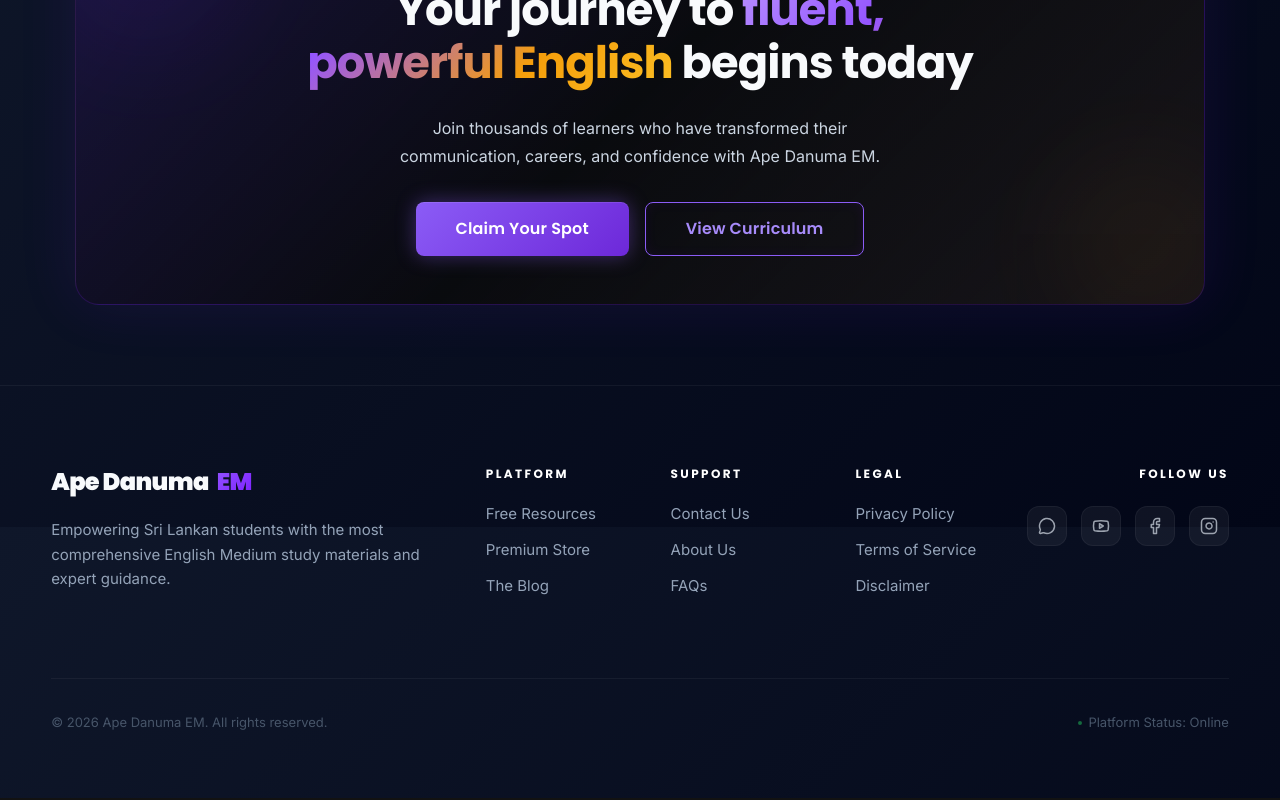
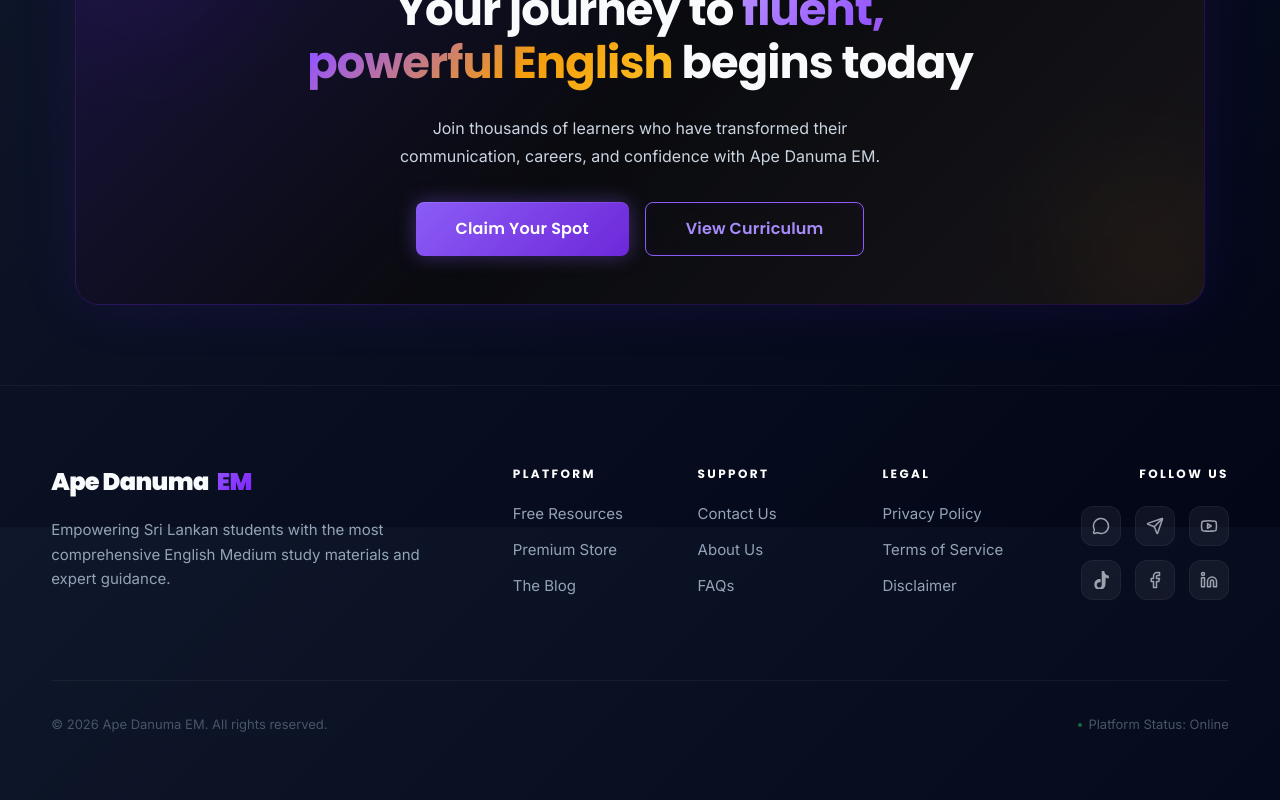
Before and after one commit to ushan829/apedanuma-platform, a Next.js app: page / in a window 1280 px wide. Shown: the part 1873-2673 px from the top of the page. Built offline with nearby package versions, Linux system fonts and the light colour scheme; no server answers.

Commit message:
social media links

```diff
--- a/src/components/layout/Footer.tsx
+++ b/src/components/layout/Footer.tsx
@@ -1,7 +1,7 @@
 "use client";
 
 import Link from "next/link";
-import { Facebook, Instagram, Youtube, MessageCircle } from "lucide-react";
+import { Facebook, Instagram, Youtube, MessageCircle, Send, Linkedin } from "lucide-react";
 
 export default function Footer() {
   const currentYear = new Date().getFullYear();
@@ -64,18 +64,26 @@ export default function Footer() {
           {/* ── Social Media ── */}
           <div className="flex flex-col gap-6 items-center lg:items-end lg:text-right">
             <h4 className="text-xs font-bold uppercase tracking-[0.2em] text-white">Follow Us</h4>
-            <div className="flex items-center justify-center lg:justify-end gap-3.5">
-              <a href="#" className="p-2.5 rounded-xl border border-white/5 bg-white/5 hover:bg-white/10 hover:border-white/20 transition-all group" aria-label="WhatsApp">
+            <div className="grid grid-cols-3 gap-3.5">
+              <a href="https://whatsapp.com/channel/0029VacAw2rHwXb5SN6oqI0N" target="_blank" rel="noopener noreferrer" className="p-2.5 rounded-xl border border-white/5 bg-white/5 hover:bg-white/10 hover:border-white/20 transition-all group" aria-label="WhatsApp">
                 <MessageCircle size={18} className="text-gray-400 group-hover:text-green-400 transition-colors" />
               </a>
-              <a href="#" className="p-2.5 rounded-xl border border-white/5 bg-white/5 hover:bg-white/10 hover:border-white/20 transition-all group" aria-label="YouTube">
+              <a href="https://t.me/ApeDanumaOfficial" target="_blank" rel="noopener noreferrer" className="p-2.5 rounded-xl border border-white/5 bg-white/5 hover:bg-white/10 hover:border-white/20 transition-all group" aria-label="Telegram">
+                <Send size={18} className="text-gray-400 group-hover:text-blue-400 transition-colors" />
+              </a>
+              <a href="https://www.youtube.com/@Ape_Danuma" target="_blank" rel="noopener noreferrer" className="p-2.5 rounded-xl border border-white/5 bg-white/5 hover:bg-white/10 hover:border-white/20 transition-all group" aria-label="YouTube">
                 <Youtube size={18} className="text-gray-400 group-hover:text-red-500 transition-colors" />
               </a>
-              <a href="#" className="p-2.5 rounded-xl border border-white/5 bg-white/5 hover:bg-white/10 hover:border-white/20 transition-all group" aria-label="Facebook">
+              <a href="https://www.tiktok.com/@ape_danuma" target="_blank" rel="noopener noreferrer" className="p-2.5 rounded-xl border border-white/5 bg-white/5 hover:bg-white/10 hover:border-white/20 transition-all group flex items-center justify-center" aria-label="TikTok">
+                <svg viewBox="0 0 24 24" width="18" height="18" fill="currentColor" className="text-gray-400 group-hover:text-white transition-colors">
+                  <path d="M12.525.02c1.31-.02 2.61-.01 3.91-.02.08 1.53.63 3.09 1.75 4.17 1.12 1.11 2.7 1.62 4.24 1.79v4.03c-1.44-.17-2.89-.6-4.13-1.47-.13 3.23-.2 6.45-.42 9.67-.22 2.14-1.12 4.31-2.9 5.61-2.01 1.54-4.88 1.83-7.15 1.05-2.18-.74-3.99-2.61-4.48-4.89-.59-2.31-.05-4.99 1.54-6.83 1.62-1.92 4.23-2.73 6.64-2.19v4.11c-1.32-.42-2.87-.21-3.95.73-1.07.91-1.39 2.52-1 3.86.35 1.34 1.63 2.37 3.01 2.39 1.55.03 2.94-1.01 3.21-2.52.27-1.47.16-2.96.16-4.44V.02z"/>
+                </svg>
+              </a>
+              <a href="https://facebook.com/ApeDanuma" target="_blank" rel="noopener noreferrer" className="p-2.5 rounded-xl border border-white/5 bg-white/5 hover:bg-white/10 hover:border-white/20 transition-all group" aria-label="Facebook">
                 <Facebook size={18} className="text-gray-400 group-hover:text-blue-500 transition-colors" />
               </a>
-              <a href="#" className="p-2.5 rounded-xl border border-white/5 bg-white/5 hover:bg-white/10 hover:border-white/20 transition-all group" aria-label="Instagram">
-                <Instagram size={18} className="text-gray-400 group-hover:text-pink-500 transition-colors" />
+              <a href="https://www.linkedin.com/company/ape-danuma/" target="_blank" rel="noopener noreferrer" className="p-2.5 rounded-xl border border-white/5 bg-white/5 hover:bg-white/10 hover:border-white/20 transition-all group" aria-label="LinkedIn">
+                <Linkedin size={18} className="text-gray-400 group-hover:text-blue-400 transition-colors" />
               </a>
             </div>
           </div>
```
